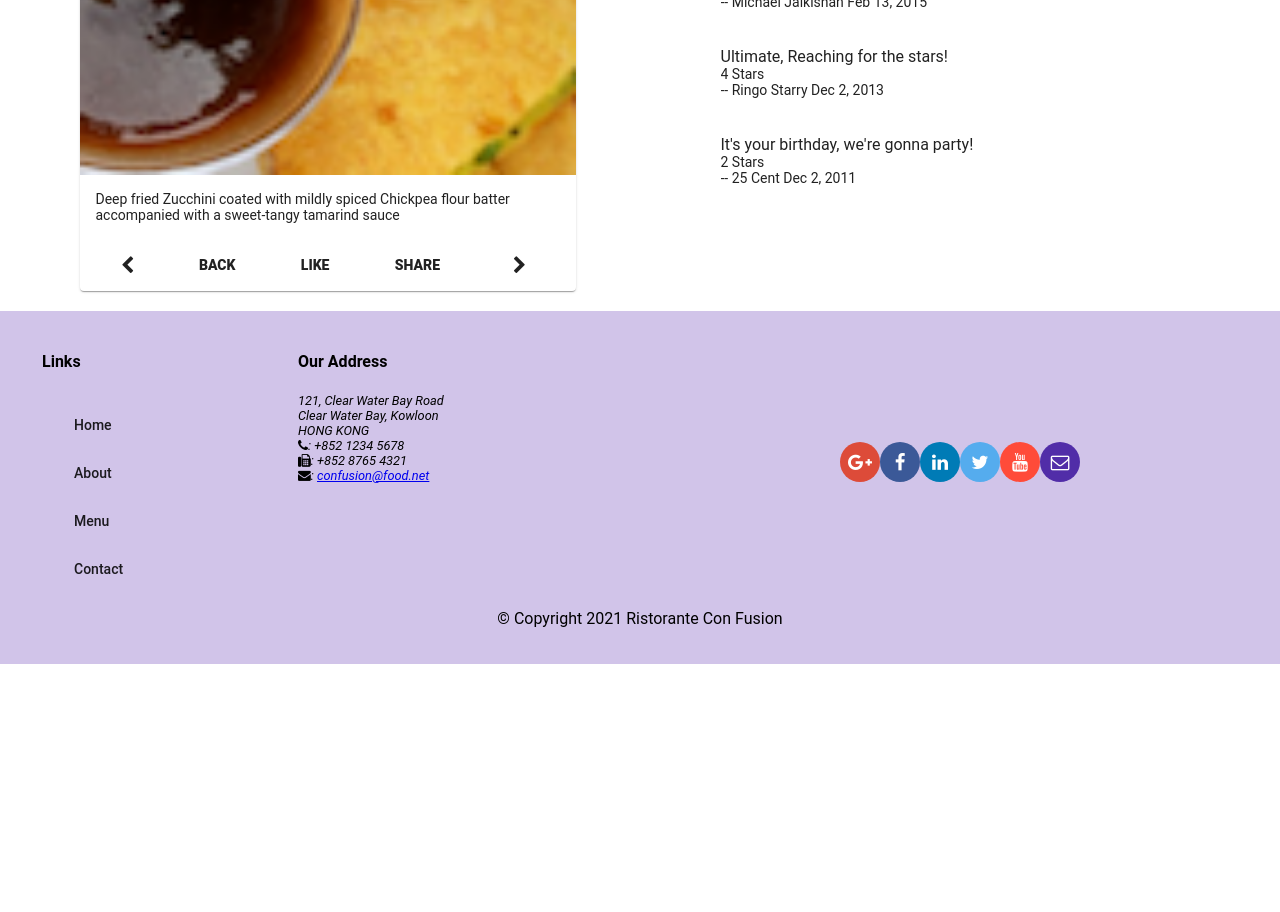
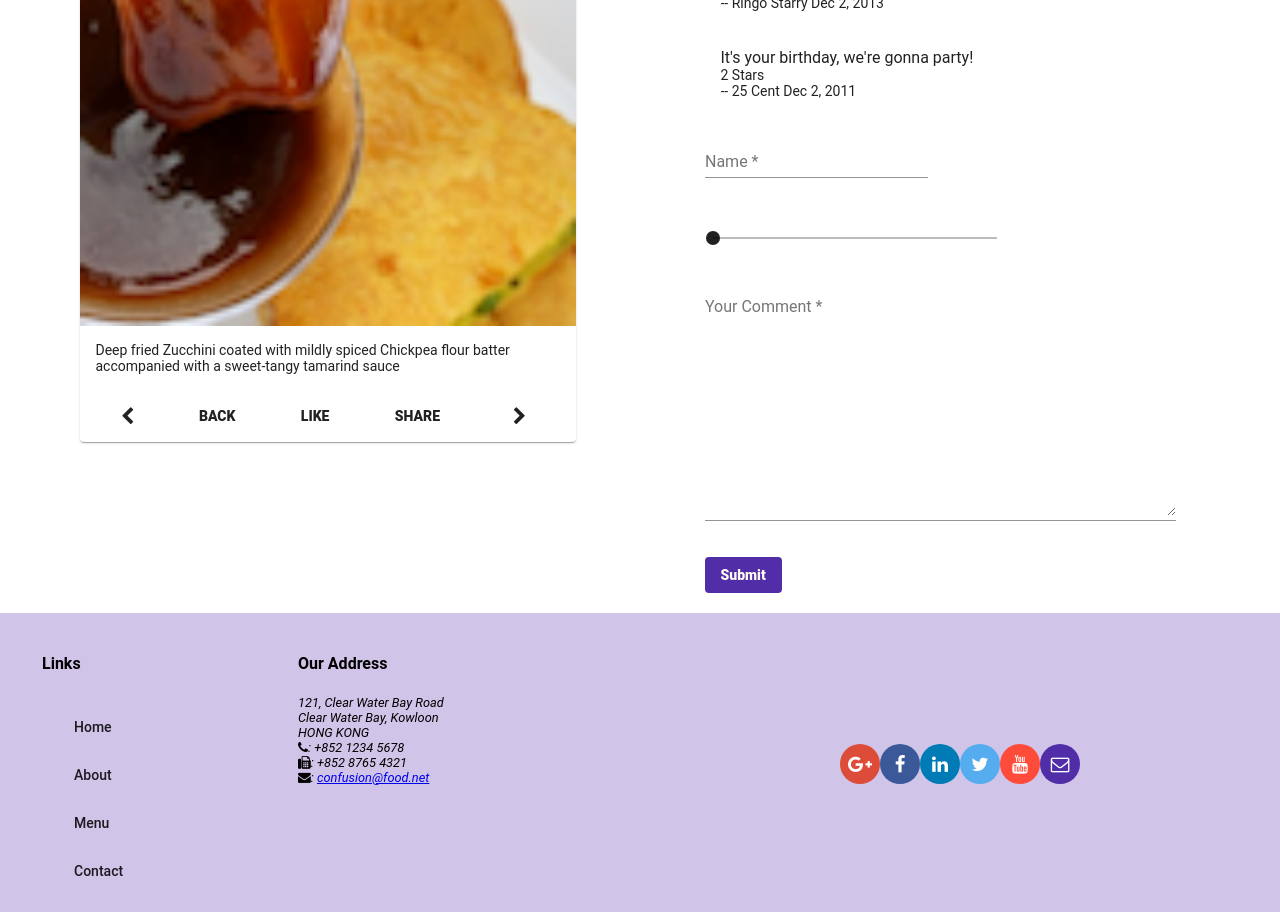
Before and after one commit to nb341/conFusion-angular, an Angular app: page /dishdetail/1 in a window 1280 px wide. Shown: the part 840-1752 px from the top of the page. Before the commit the page ends 1504 px from the top, so only its background shows below. Built offline with nearby package versions, Linux system fonts and the light colour scheme.

Commit message:
Assignment 3

```diff
--- a/src/app/app.module.ts
+++ b/src/app/app.module.ts
@@ -19,6 +19,7 @@
 import { MatSelectModule } from '@angular/material/select';
 import { MatSlideToggleModule } from '@angular/material/slide-toggle';
 import { MatProgressSpinnerModule } from '@angular/material/progress-spinner';
+import { MatSliderModule } from '@angular/material/slider';
 import { ReactiveFormsModule } from '@angular/forms';
 
 
@@ -68,7 +69,8 @@
     MatSelectModule,
     MatSlideToggleModule,
     ReactiveFormsModule,
-    MatProgressSpinnerModule
+    MatProgressSpinnerModule,
+    MatSliderModule,
   ],
   entryComponents: [
     LoginComponent
--- a/src/app/dishdetail/dishdetail.component.html
+++ b/src/app/dishdetail/dishdetail.component.html
@@ -12,8 +12,6 @@
           <hr>
         </div>
       </div>
-
-
 
   <div *ngIf="dish" fxFlex="40">
         <mat-card>
@@ -41,7 +39,6 @@
   </div>
 
   <div *ngIf="dish" fxFlex="40">
-
         <mat-list>
             <h1>Comments</h1>
             <mat-list-item *ngFor="let comment of dish.comments">
@@ -49,7 +46,27 @@
                 <div mat-line>{{comment.rating}} Stars</div>
                 <div mat-line>-- {{comment.author}} {{comment.date | date}}</div>
             </mat-list-item>
-
+            <form novalidate [formGroup]="commentForm" #cform="ngForm" (ngSubmit)="onSubmit()">
+              <p>
+                <mat-form-field class="half-width">
+                  <mat-label>Name</mat-label>
+                  <input matInput formControlName="author" placeholder="Name" type="text">
+                  <mat-error *ngIf="formErrors.author">{{formErrors.author}}</mat-error>
+                </mat-form-field>
+              </p>
+              <p>
+                <mat-slider
+                thumbLabel [displayWith]="formatLabel" formControlName="rating" tickInterval="1" step="1" min="0" max="5" aria-label="units">
+                </mat-slider>
+              </p>
+              <p>
+                <mat-form-field class="full-width">
+                  <textarea matInput formControlName="comment" placeholder="Your Comment" rows=12></textarea>
+                  <mat-error *ngIf="formErrors.comment">{{formErrors.comment}}</mat-error>
+                </mat-form-field>
+              </p>
+              <button type="submit" mat-button class="background-primary text-floral-white bold" [disabled]="cform.form.invalid">Submit</button>
+            </form>
         </mat-list>
   </div>
   <div [hidden]="dish">
--- a/src/app/dishdetail/dishdetail.component.scss
+++ b/src/app/dishdetail/dishdetail.component.scss
@@ -1,3 +1,23 @@
 .card-button{
     font-weight: 900;
 }
+
+.full-width {
+    width: 95%
+}
+
+.half-width {
+    width: 45%
+}
+
+.form-size {
+    width: 75%
+}
+
+.bold{
+    font-weight: 900;
+}
+
+  mat-slider {
+    width: 300px;
+  }
--- a/src/app/dishdetail/dishdetail.component.ts
+++ b/src/app/dishdetail/dishdetail.component.ts
@@ -1,8 +1,9 @@
-import { Component, OnInit, Input } from '@angular/core';
+import { Component, OnInit, Input, ViewChild } from '@angular/core';
 import { switchMap } from 'rxjs/operators';
 import { Dish } from '../shared/dish';
+import { Comment } from '../shared/comment';
 import { DishService } from '../services/dish.service';
-
+import { FormBuilder, FormGroup, Validators } from '@angular/forms';
 import { Params, ActivatedRoute } from '@angular/router';
 import { Location } from '@angular/common';
 
@@ -13,6 +14,27 @@
   styleUrls: ['./dishdetail.component.scss']
 })
 export class DishdetailComponent implements OnInit {
+  @ViewChild('cform') commentFormDirective;
+
+  commentForm: FormGroup;
+  comment: Comment;
+  formErrors = {
+    'author': '',
+    'comment': '',
+  };
+
+  validationMessages = {
+    'author': {
+      'required':      'Name is required.',
+      'minlength':     'Name must be at least 2 characters long.',
+      'maxlength':     'Name cannot be more than 25 characters long.'
+    },
+    'comment': {
+      'required':      'Comment is required.',
+      'minlength':     'Comment must be at least 2 characters long.',
+      'maxlength':     'Comment cannot be more than 250 characters long.'
+    },
+  };
 
   dish: Dish;
   dishIds: string[];
@@ -21,12 +43,64 @@
 
   constructor(private dishservice: DishService,
     private route: ActivatedRoute,
-    private location: Location) { }
+    private location: Location,
+    private fb: FormBuilder) { }
 
     ngOnInit() {
       this.dishservice.getDishIds().subscribe(dishIds => this.dishIds = dishIds);
       this.route.params.pipe(switchMap((params: Params) => this.dishservice.getDish(params['id'])))
       .subscribe(dish => { this.dish = dish; this.setPrevNext(dish.id); });
+      this.createForm();
+    }
+
+    createForm(): void {
+      this.commentForm = this.fb.group({
+        author: ['', [Validators.required, Validators.minLength(2), Validators.maxLength(25)] ],
+        comment: ['', [Validators.required, Validators.minLength(2), Validators.maxLength(25)] ],
+        rating: [0],
+        date: [new Date().toISOString()]
+      });
+
+      this.commentForm.valueChanges
+      .subscribe(data => this.onValueChanged(data));
+
+    this.onValueChanged(); // (re)set validation messages now
+    }
+
+    onSubmit() {
+      if(this.commentForm){
+        this.comment = this.commentForm.value;
+        this.dish.comments.push(this.comment);
+      }
+      this.comment = this.commentForm.value;
+      console.log(this.comment);
+      this.commentForm.reset({
+        author: '',
+        comment: '',
+        rating: 0,
+        date: ''
+      });
+      this.commentFormDirective.resetForm();
+    }
+
+    onValueChanged(data?: any) {
+      if (!this.commentForm) { return; }
+      const form = this.commentForm;
+      for (const field in this.formErrors) {
+        if (this.formErrors.hasOwnProperty(field)) {
+          // clear previous error message (if any)
+          this.formErrors[field] = '';
+          const control = form.get(field);
+          if (control && control.dirty || !control.valid) {
+            const messages = this.validationMessages[field];
+            for (const key in control.errors) {
+              if (control.errors.hasOwnProperty(key)) {
+                this.formErrors[field] += messages[key] + ' ';
+              }
+            }
+          }
+        }
+      }
     }
 
   goBack(): void {
@@ -38,4 +112,12 @@
     this.next = this.dishIds[(this.dishIds.length + index + 1) % this.dishIds.length];
   }
 
+  formatLabel(value: number) {
+    if (value >= 0) {
+      return value;
+    }
+
+    return value;
+  }
+
 }
```
